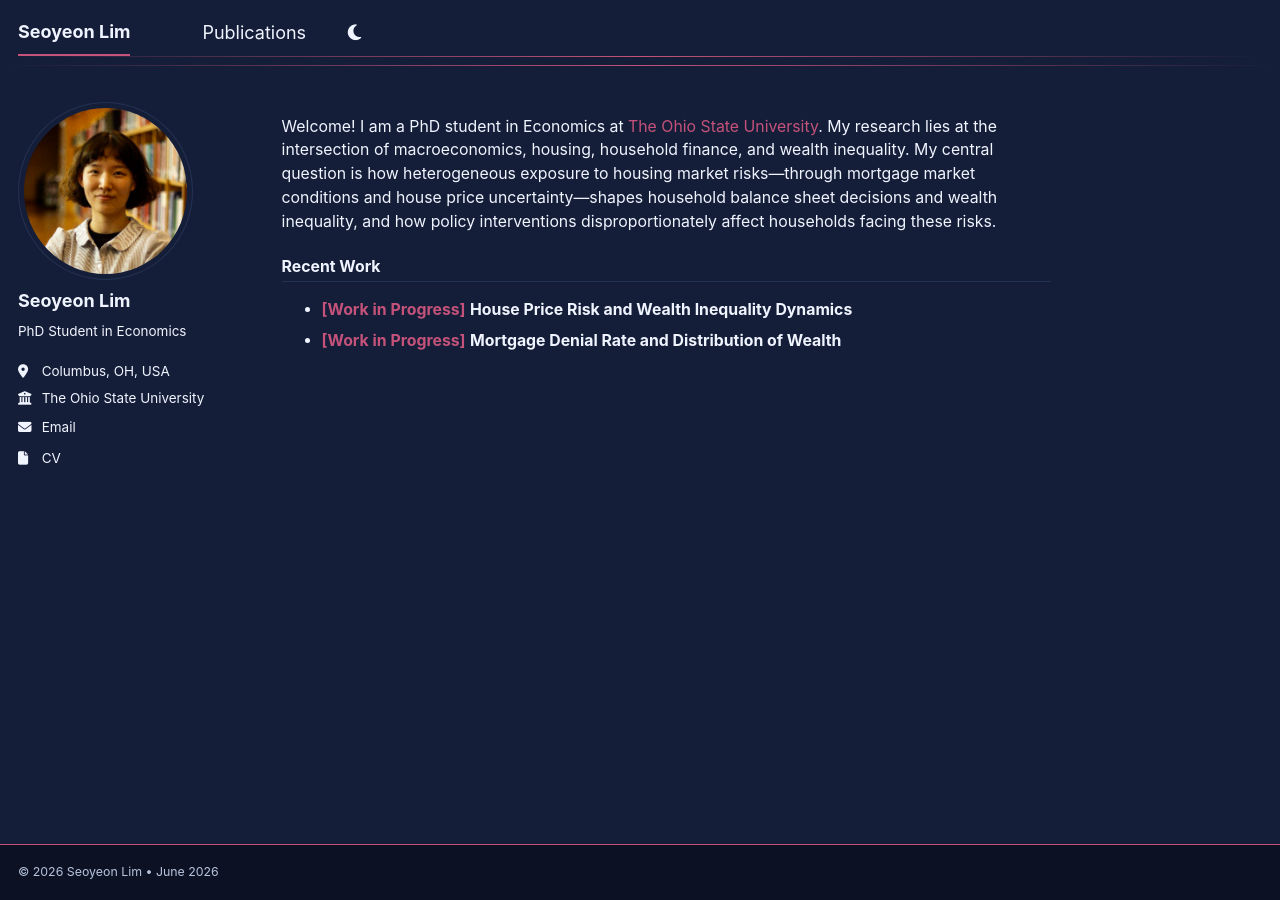
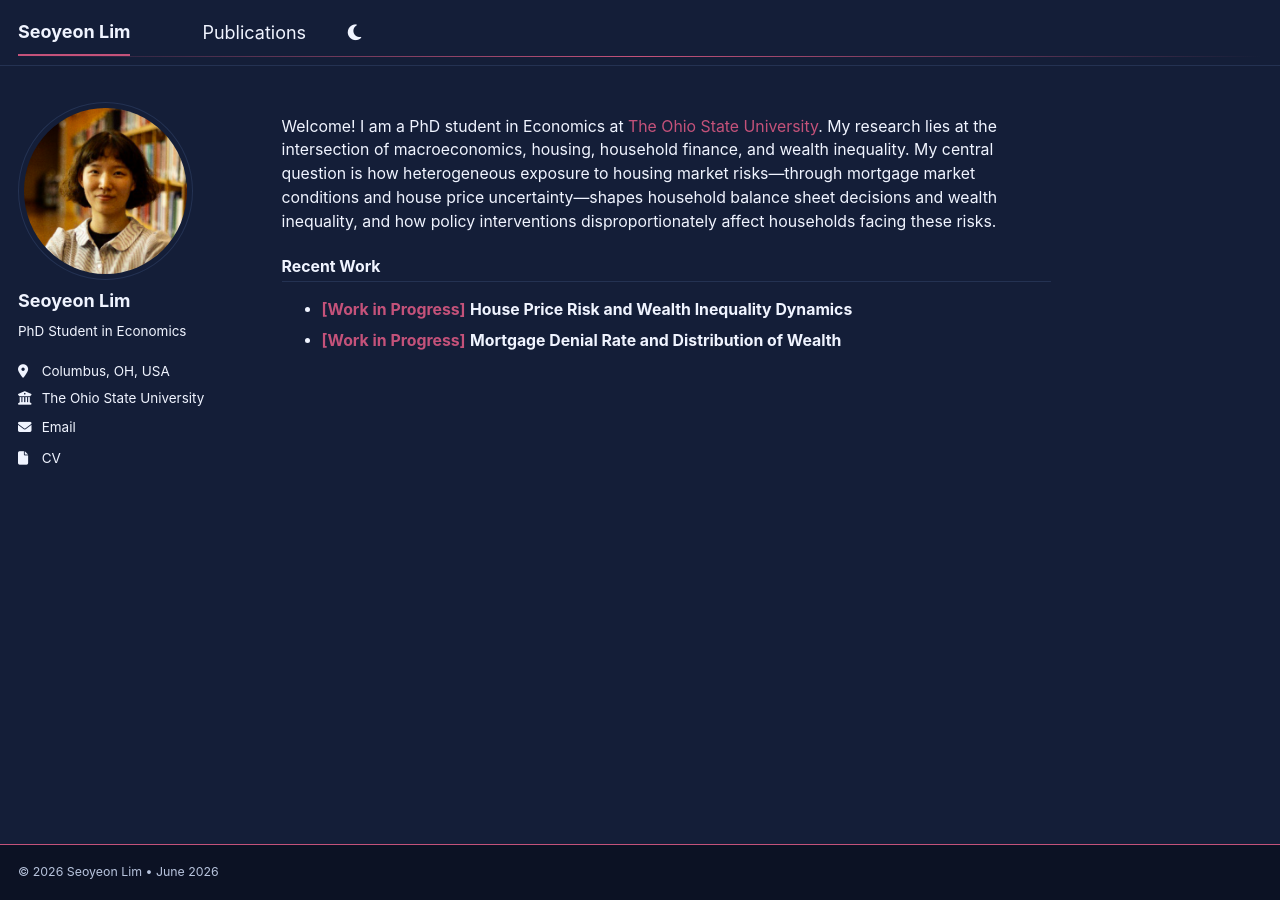
Before and after one commit to seoyeon-lim/academic.github.io, a Jekyll site: the page built from _pages/about.md, in a window 1280 px wide. Built offline with Jekyll 4.4.1, drawn with Linux system fonts in a browser that asks for light colours; a script bundle is joined from its source files by our own code; library files that are not in the unit come from our copies.

Commit message:
Remove duplicate masthead gradient line, keep only inner-wrap line
Co-Authored-By: Claude Sonnet 4.6 <noreply@anthropic.com>

```diff
--- a/_includes/head/custom.html
+++ b/_includes/head/custom.html
@@ -22,12 +22,6 @@
   .page__title { font-size: 1.4em !important; }
   .page__content a { text-decoration: none; }
   .page__content a:hover { color: var(--global-base-color); text-decoration: none; }
-  .masthead::after {
-    content: '';
-    display: block;
-    height: 1px !important;
-    background: linear-gradient(to right, var(--global-bg-color), var(--global-base-color), var(--global-bg-color)) !important;
-  }
   .masthead__inner-wrap::after {
     content: '';
     display: block;
```
